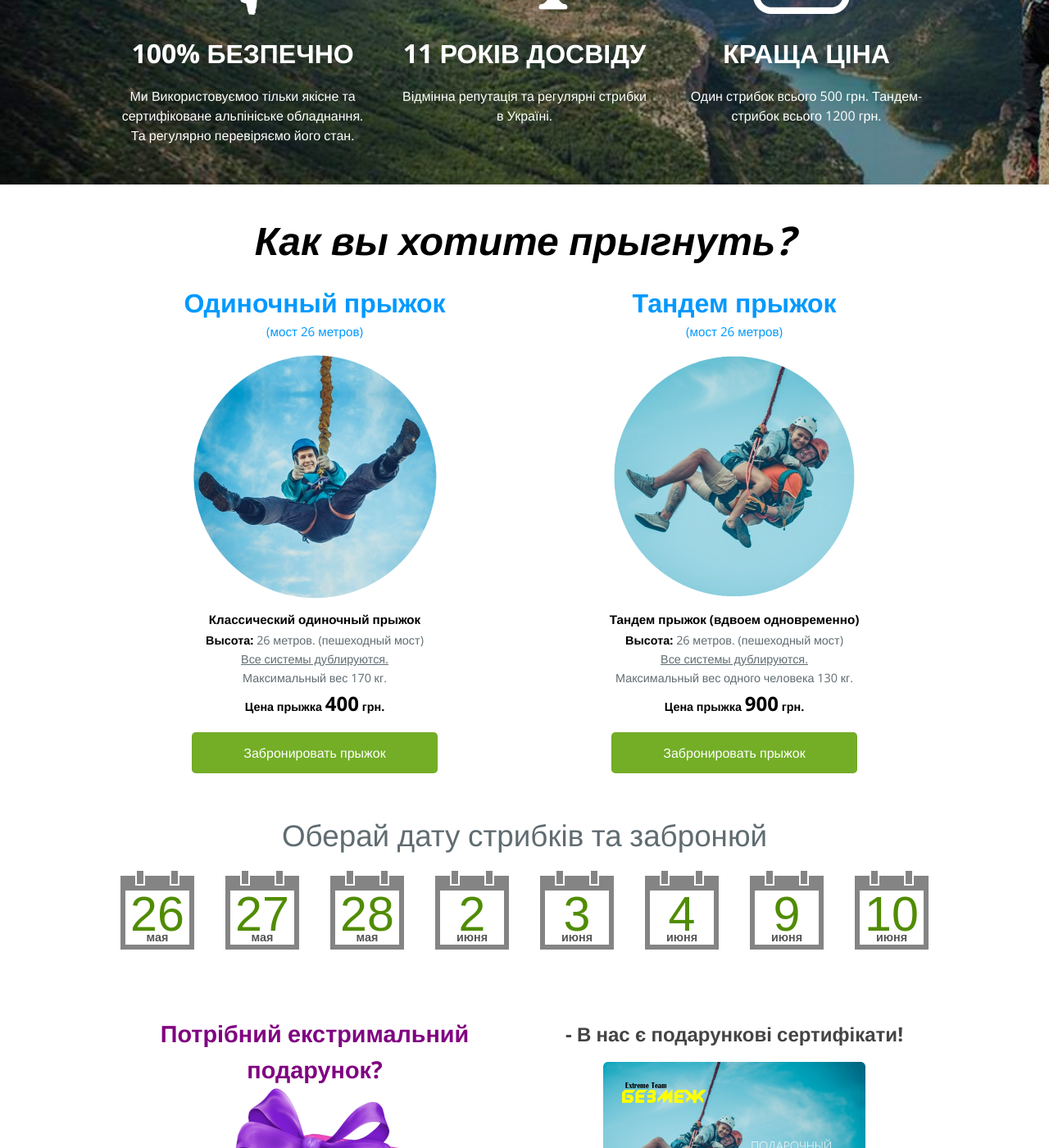
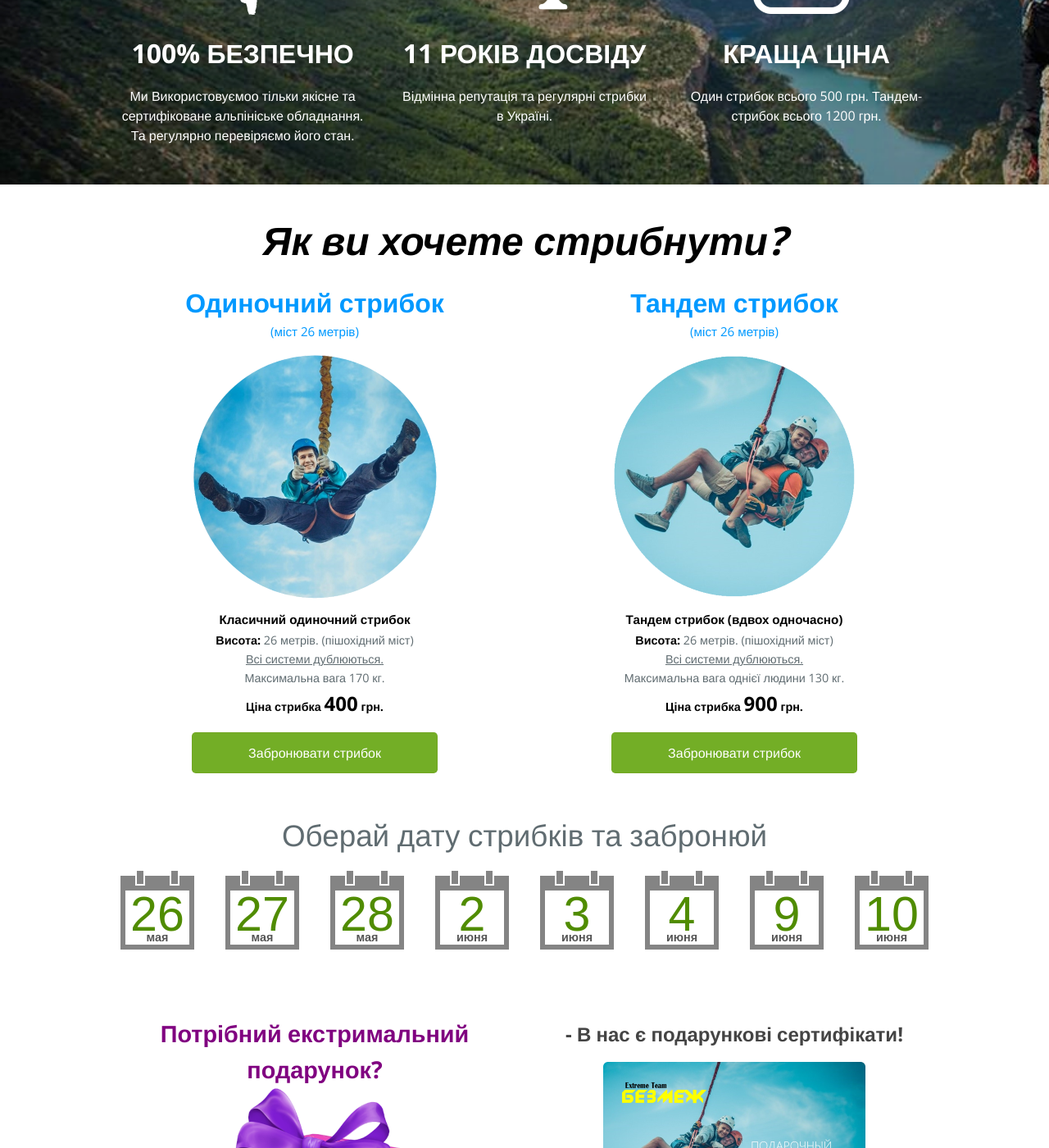
Before and after one commit to Andreyfilko/go-jump, a Jekyll site: the page built from index.md, in a window 1280 px wide and 1400 px high, scrolled down 1172 px. Shown: the whole window at 82% size. Built offline with Jekyll 4.4.1, drawn with Linux system fonts in a browser that asks for light colours; some web fonts are replaced.

Commit message:
Update offer.html

```diff
--- a/_includes/offer.html
+++ b/_includes/offer.html
@@ -1,38 +1,38 @@
 <section class="offer">
-    <div class="title">Как вы хотите прыгнуть?</div>
+    <div class="title">Як ви хочете стрибнути?</div>
 
     <ul class="table">
         <li>
             <div class="title">
-                <div>Одиночный прыжок</div>
-                (мост 26 метров)
+                <div>Одиночний стрибок</div>
+                (міст 26 метрів)
             </div>
             <img src="assets/img/solo.png">
             <div class="description">
-                <p class="head">Классический одиночный прыжок</p>
-                <p><b>Высота:</b> 26 метров. (пешеходный мост)</p>
-                <p><u>Все системы дублируются.</u></p>
-                <p>Максимальный вес 170 кг.</p>
-                <p class="price">Цена прыжка <b>{{site.payment.jump_classic.amount}}</b> грн.</p>
+                <p class="head">Класичний одиночний стрибок</p>
+                <p><b>Висота:</b> 26 метрів. (пішохідний міст)</p>
+                <p><u>Всі системи дублюються.</u></p>
+                <p>Максимальна вага 170 кг.</p>
+                <p class="price">Ціна стрибка <b>{{site.payment.jump_classic.amount}}</b> грн.</p>
             </div>
 
-            <button class="btn green" data-modal="bookingFormModalClassic">Забронировать прыжок</button>
+            <button class="btn green" data-modal="bookingFormModalClassic">Забронювати стрибок</button>
         </li>
         <li>
             <div class="title">
-                <div>Тандем прыжок</div>
-                (мост 26 метров)
+                <div>Тандем стрибок</div>
+                (міст 26 метрів)
             </div>
             <img src="assets/img/tandem.png">
             <div class="description">
-                <p class="head">Тандем прыжок (вдвоем одновременно)</p>
-                <p><b>Высота:</b> 26 метров. (пешеходный мост)</p>
-                <p><u>Все системы дублируются.</u></p>
-                <p>Максимальный вес одного человека 130 кг.</p>
-                <p class="price">Цена прыжка <b>{{site.payment.jump_tandem.amount}}</b> грн.</p>
+                <p class="head">Тандем стрибок (вдвох одночасно)</p>
+                <p><b>Висота:</b> 26 метрів. (пішохідний міст)</p>
+                <p><u>Всі системи дублюються.</u></p>
+                <p>Максимальна вага однієї людини 130 кг.</p>
+                <p class="price">Ціна стрибка <b>{{site.payment.jump_tandem.amount}}</b> грн.</p>
             </div>
 
-            <button class="btn green" data-modal="bookingFormModalTandem">Забронировать прыжок</button>
+            <button class="btn green" data-modal="bookingFormModalTandem">Забронювати стрибок</button>
         </li>
     </ul>
 </section>
```
